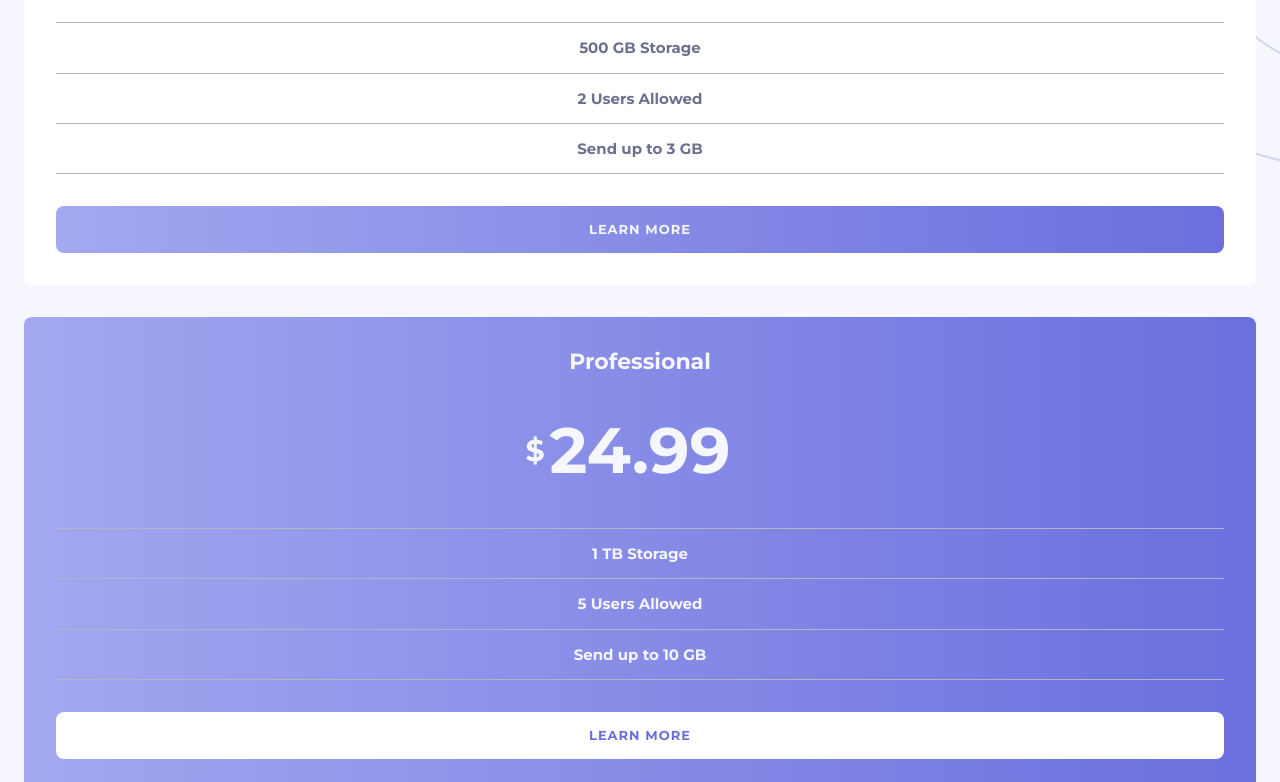
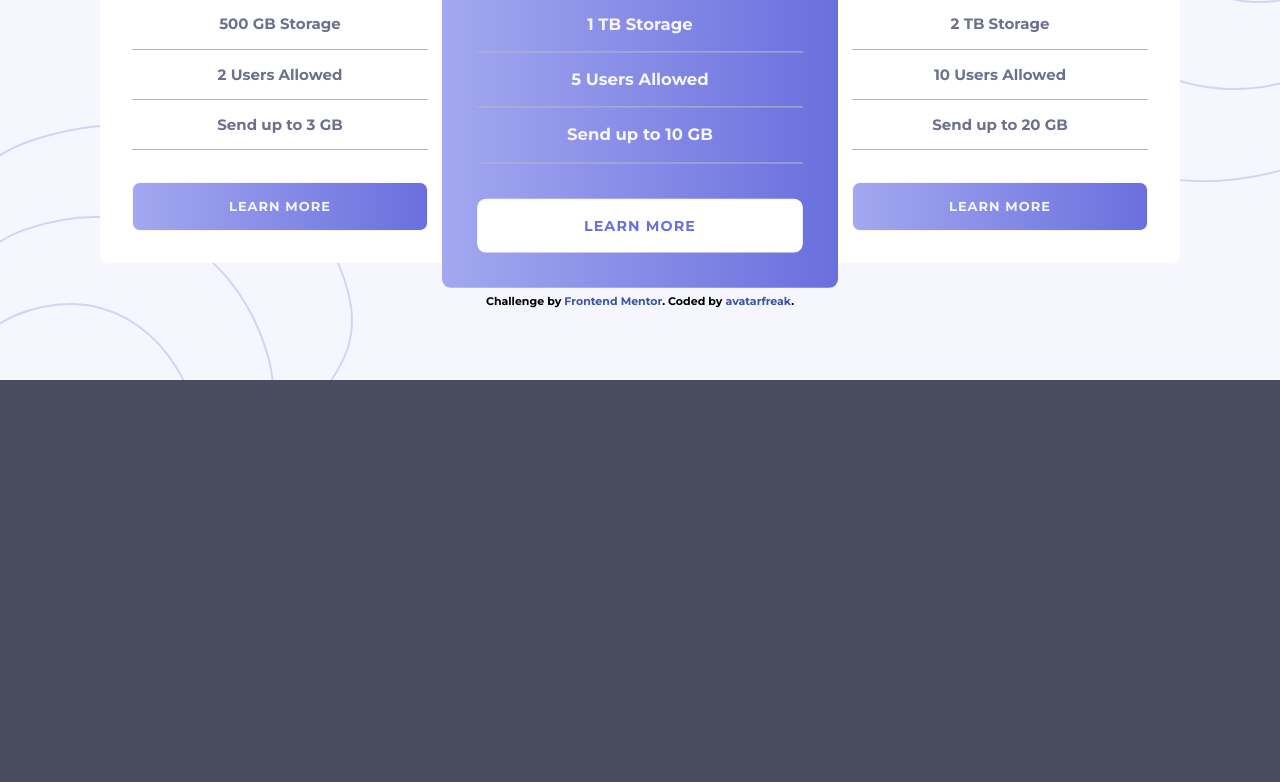
Before and after one commit to avatarfreak/frontend-pricing-component, a plain HTML site: page index.html in a window 1280 px wide. Shown: the part 475-1257 px from the top of the page. After the commit the page ends 855 px from the top, so only its background shows below. Drawn offline with Linux system fonts and the light colour scheme.

Commit message:
style updated for large devices

```diff
--- a/css/main.css
+++ b/css/main.css
@@ -63,6 +63,7 @@ ul {
   position: relative;
   z-index: 1;
   overflow: hidden;
+  margin: auto;
 }
 .wrapper::before {
   content: "";
@@ -204,6 +205,7 @@ input:checked + .slider-circle {
   display: block;
   padding: 1rem;
   width: 100%;
+  border: 1px solid;
   border-radius: 0.5rem;
   background: var(--clr-primary-100);
   color: var(--clr-neutral-100);
@@ -216,6 +218,7 @@ input:checked + .slider-circle {
 .card:nth-child(even) a {
   background: hsl(0, 0%, 100%);
   color: hsl(237, 63%, 64%);
+  border-color: white;
 }
 
 .attribution {
@@ -226,3 +229,68 @@ input:checked + .slider-circle {
 .attribution a {
   color: hsl(228, 45%, 44%);
 }
+
+/*___________Media Query -------------*/
+@media only screen and (min-width: 600px) {
+  .container {
+    display: flex;
+    flex-direction: column;
+    align-items: center;
+    width: 100%;
+    justify-content: center;
+    margin: auto;
+  }
+  .card {
+    width: calc(100vw - 10rem);
+  }
+}
+
+@media only screen and (min-width: 1024px) {
+  body {
+    background: hsl(232, 13%, 33%);
+  }
+  .wrapper {
+    min-height: 100vh;
+    max-width: 1440px;
+  }
+  .wrapper::before {
+    top: 0;
+    left: calc(100% - 19rem);
+  }
+
+  .wrapper::after {
+    content: "";
+    display: block;
+    position: absolute;
+    top: 70%;
+    left: 0;
+    width: 100%;
+    height: 100%;
+    background: url("../images/bg-bottom.svg");
+    background-repeat: no-repeat;
+    z-index: -1;
+  }
+  .container {
+    flex-direction: row;
+  }
+  label.switch:hover {
+    opacity: 0.5;
+  }
+
+  .card {
+    width: 360px;
+  }
+  .card:nth-child(odd) a.btn:hover {
+    background: hsl(0, 0%, 100%);
+    border: 1px solid var(--clr-neutral-120);
+    color: hsl(236, 72%, 79%);
+  }
+  .card:nth-child(even) {
+    transform: scale(1.1);
+  }
+
+  .card:nth-child(even) a.btn:hover {
+    background: transparent;
+    color: var(--clr-neutral-100);
+  }
+}
```
